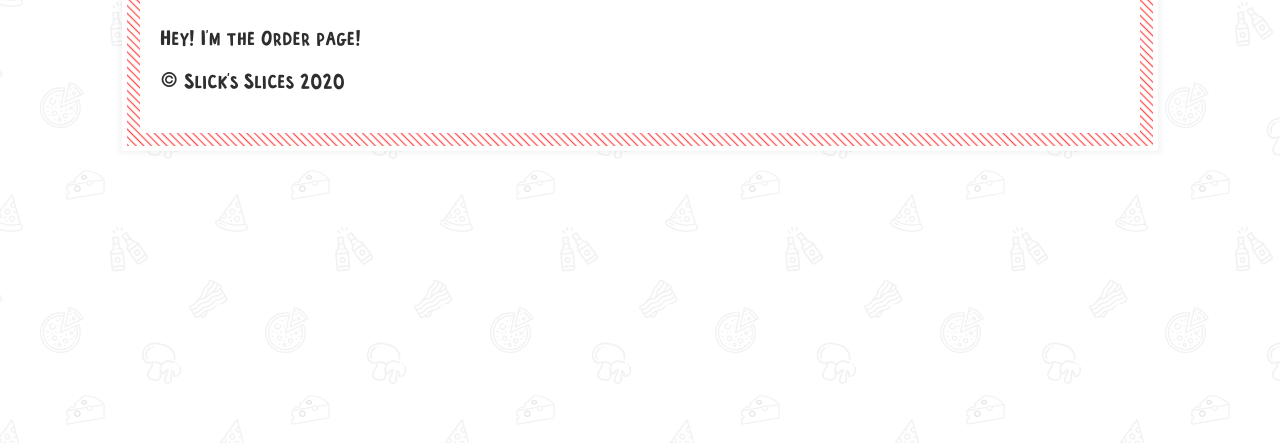
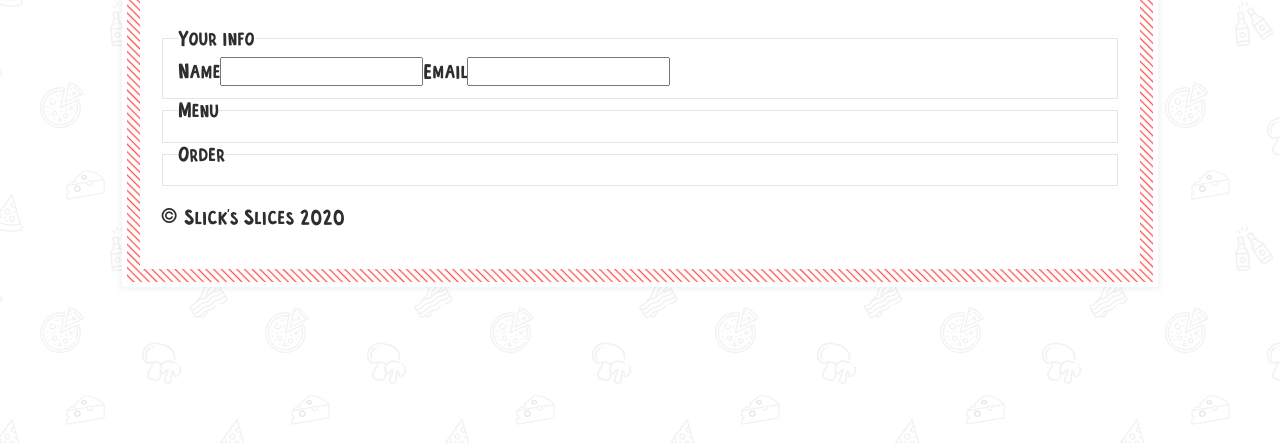
Before and after one commit to DarwinGonzalez/master-gatsby, a Gatsby site in the folder gatsby/: page /order in a window 1280 px wide. Shown: the part 357-800 px from the top of the page. Built offline with nearby package versions, Linux system fonts and the light colour scheme; Gatsby itself is replaced by a stand-in of ours.

Commit message:
Adding a custom hook for manage form in a easy way

```diff
--- a/gatsby/src/pages/order.js
+++ b/gatsby/src/pages/order.js
@@ -1,11 +1,40 @@
 import React from 'react';
 import SEO from '../components/SEO';
+import useForm from '../utils/useForm';
 
 export default function OrderPage() {
+  const { values, updateValue } = useForm({
+    name: '',
+    email: '',
+  });
   return (
     <div>
       <SEO title="Order a pizza!" />
-      <p>Hey! I'm the Order page!</p>
+      <form>
+        <fieldset>
+          <legend>Your info</legend>
+          <label htmlFor="name">Name</label>
+          <input
+            type="text"
+            name="name"
+            value={values.name}
+            onChange={updateValue}
+          />
+          <label htmlFor="email">Email</label>
+          <input
+            type="email"
+            name="email"
+            value={values.email}
+            onChange={updateValue}
+          />
+        </fieldset>
+        <fieldset>
+          <legend>Menu</legend>
+        </fieldset>
+        <fieldset>
+          <legend>Order</legend>
+        </fieldset>
+      </form>
     </div>
   );
 }
--- /dev/null
+++ b/gatsby/src/utils/useForm.js
@@ -0,0 +1,21 @@
+import { useState } from 'react';
+
+export default function useForm(defaults) {
+  const [values, setValues] = useState(defaults);
+
+  function updateValue(e) {
+    // Check if its a number and convert
+    let { value } = e.target;
+    if (e.target.type === 'number') {
+      value = parseInt(e.target.value);
+    }
+    setValues({
+      // copy the existing values into it
+      ...values,
+      // update the new value that change
+      [e.target.name]: e.target.value,
+    });
+  }
+
+  return { values, updateValue };
+}
```
